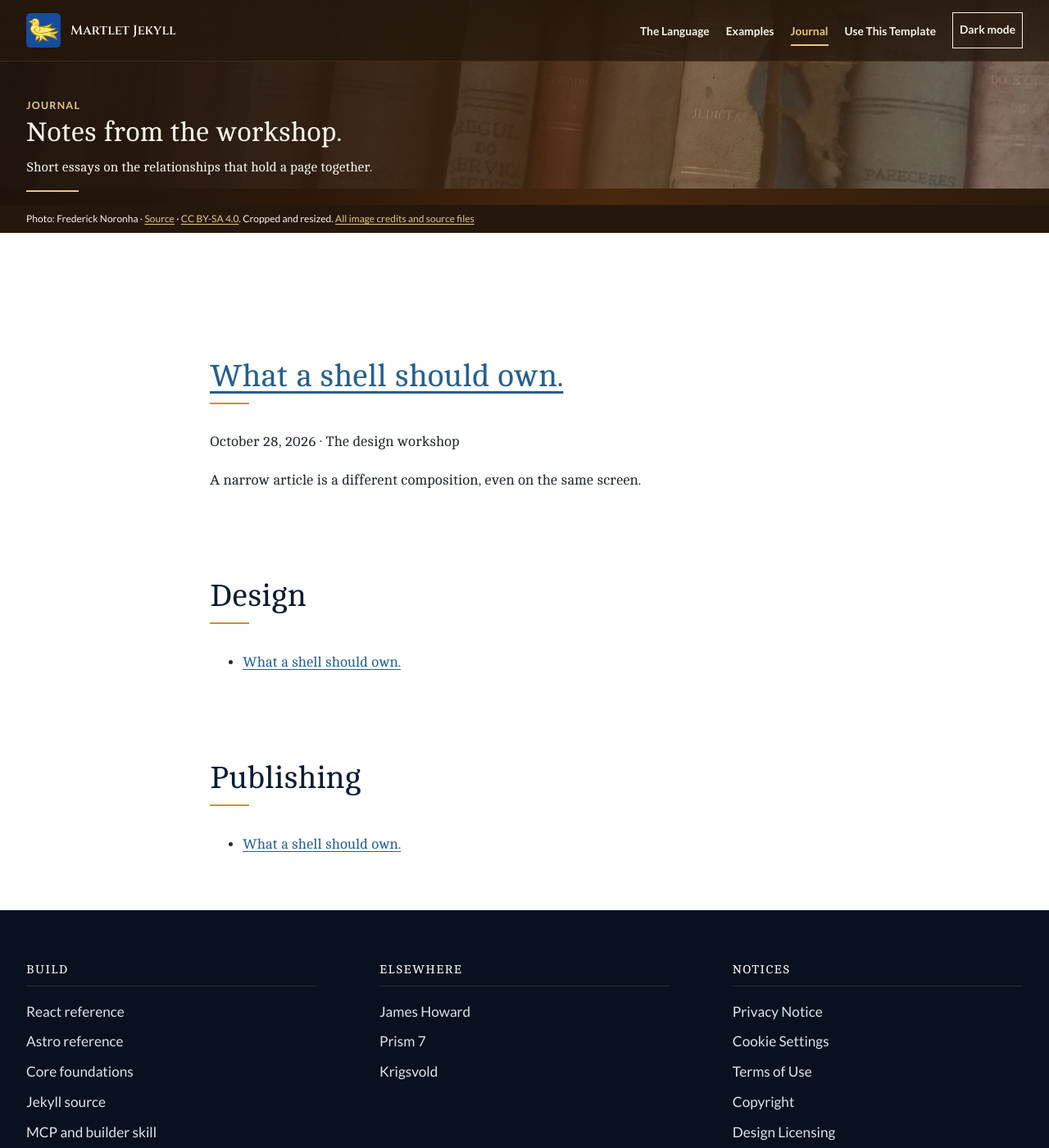
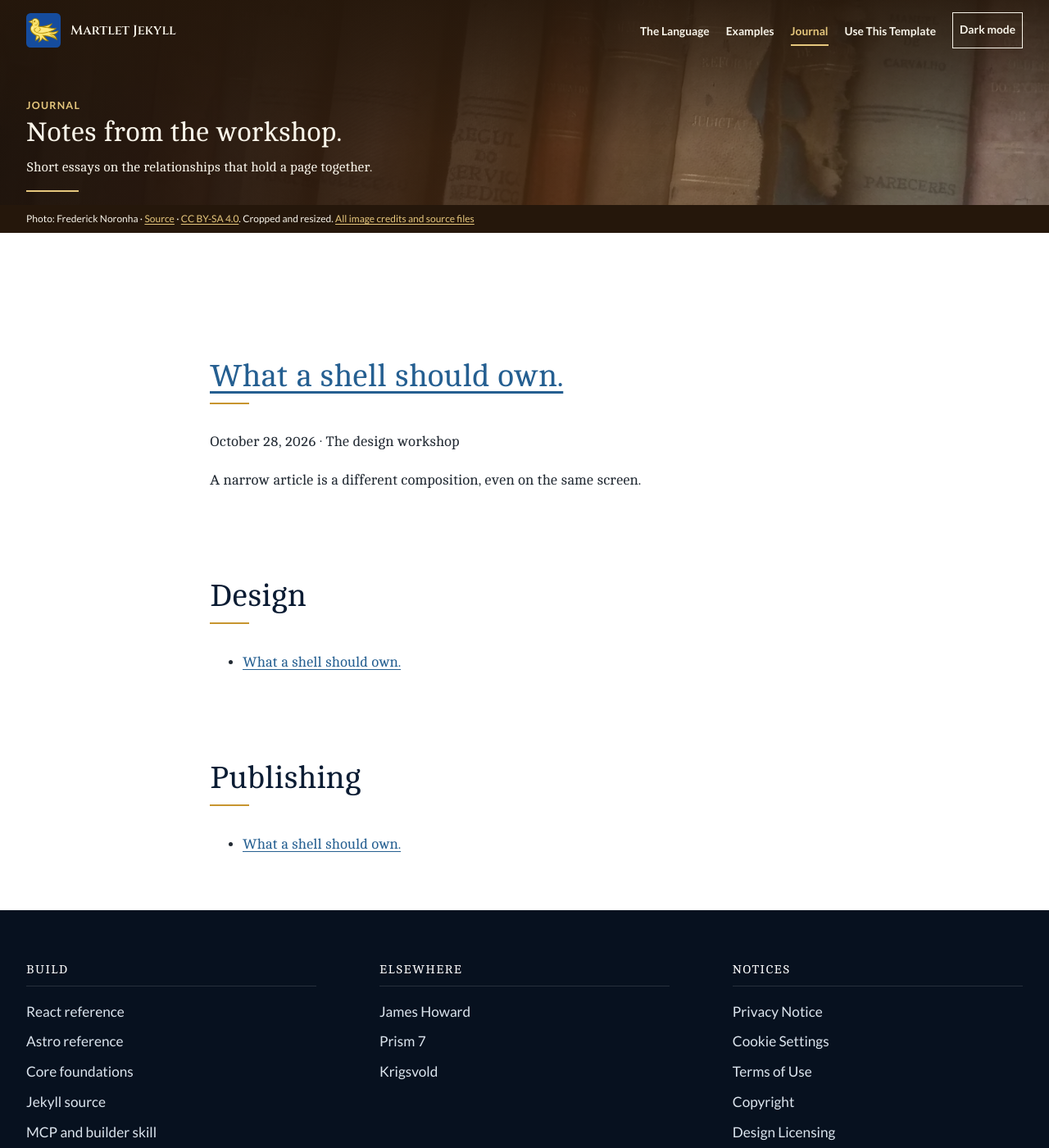
Before and after one commit to martletdesign/jekyll, a Jekyll site: the page built from journal.html, in a window 1280 px wide and 1400 px high. Shown: the whole window at 82% size. Built offline with Jekyll 4.4.1, drawn with Linux system fonts in a browser that asks for light colours.

Commit message:
Fix section hero image-to-credit seam and restore graduated navbar fade

```diff
--- a/assets/css/jekyll.css
+++ b/assets/css/jekyll.css
@@ -344,19 +344,59 @@ html[data-appearance] body.martlet:not(.has-panoramic-hero) .site-header:not(.is
   }
 }
 
-/* Section panoramas can be bright behind the right-hand navigation. Preserve
-   the approved transparent signature/home masthead, but provide a warm
-   translucent contrast scrim across section navigation at scroll origin.
-   This does not reserve another layout band or crop the image. */
+/* Section heroes: the image must cover the *actual* content-driven hero
+   height. Fixed-height grid artwork previously stopped above the hero bottom,
+   exposing a flat brown band between the photograph and the image credit.
+   Fill the existing frame instead; keep the full image-above-copy mobile mode. */
+@media (min-width:48.01rem) and (min-aspect-ratio:4/5) {
+  body.martlet[data-hero-variant="section"] .page-intro--section .page-intro__art {
+    position:absolute;
+    inset:0;
+    width:100%;
+    height:100%;
+    align-self:stretch;
+    object-fit:cover;
+    object-position:var(--martlet-hero-focal,center);
+    aspect-ratio:auto;
+  }
+  /* Apply the navigation's warm legibility treatment to the *hero* image,
+     feathering to transparency well below the bar. The navbar itself stays
+     transparent at the origin and is never a hard-edged opaque rectangle. */
+  body.martlet[data-hero-variant="section"] .page-intro--section::after {
+    content:"";
+    position:absolute;
+    inset:0 0 auto;
+    z-index:1;
+    height:clamp(9rem,14vw,12rem);
+    pointer-events:none;
+    background:linear-gradient(180deg,
+      rgb(37 23 11 / .87) 0%,
+      rgb(37 23 11 / .57) 42%,
+      rgb(37 23 11 / 0) 100%);
+  }
+}
 html[data-appearance] body.martlet[data-hero-variant="section"]
   .site-header[data-navigation-ready]:not(.is-scrolled):not(.is-menu-open) {
   background-color:transparent;
-  background-image:linear-gradient(180deg,
-    rgb(37 23 11 / .91),
-    rgb(37 23 11 / .78));
-  border-bottom-color:rgb(230 199 125 / .12);
+  background-image:none;
+  border-bottom-color:transparent;
+  box-shadow:none;
+}
+/* examples-family.css otherwise suppresses header background transitions.
+   Restore the actual fade into burnished brown when the section nav scrolls
+   or opens, without changing the source's behavior on plain or home pages. */
+html[data-appearance] body.martlet[data-hero-variant="section"] .site-header.is-ready {
+  transition-property:background-color,border-color,box-shadow;
+  transition-duration:.42s;
+  transition-timing-function:ease;
+}
+@media(prefers-reduced-motion:reduce) {
+  html[data-appearance] body.martlet[data-hero-variant="section"] .site-header.is-ready {
+    transition-duration:0s;
+  }
 }
 @media (forced-colors:active) {
+  body.martlet[data-hero-variant="section"] .page-intro--section::after {display:none;}
   html[data-appearance] body.martlet[data-hero-variant="section"]
     .site-header[data-navigation-ready]:not(.is-scrolled):not(.is-menu-open) {
     background-image:none;
@@ -364,3 +404,6 @@ html[data-appearance] body.martlet[data-hero-variant="section"]
     border-bottom-color:CanvasText !important;
   }
 }
+@media print {
+  body.martlet[data-hero-variant="section"] .page-intro--section::after {display:none;}
+}
```
